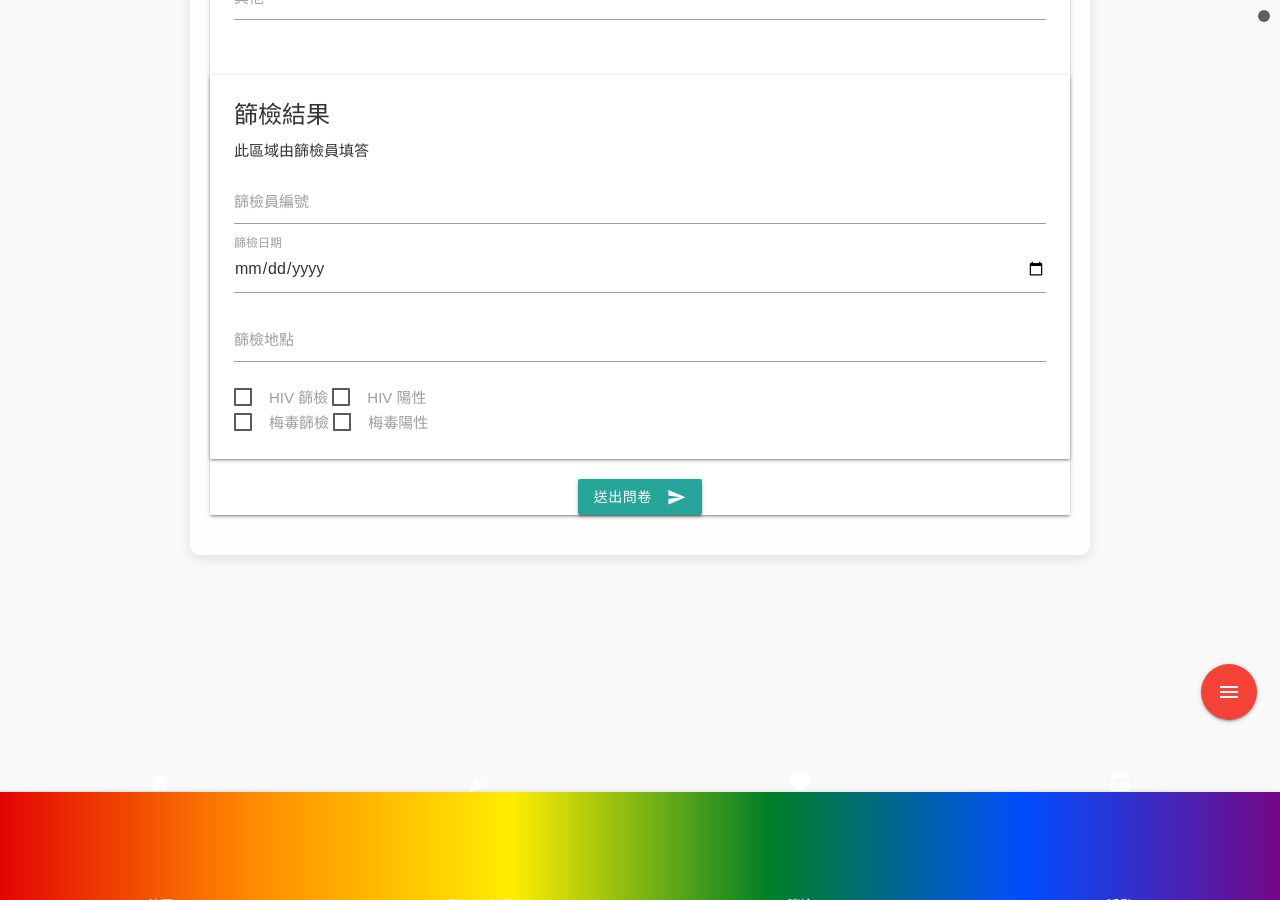
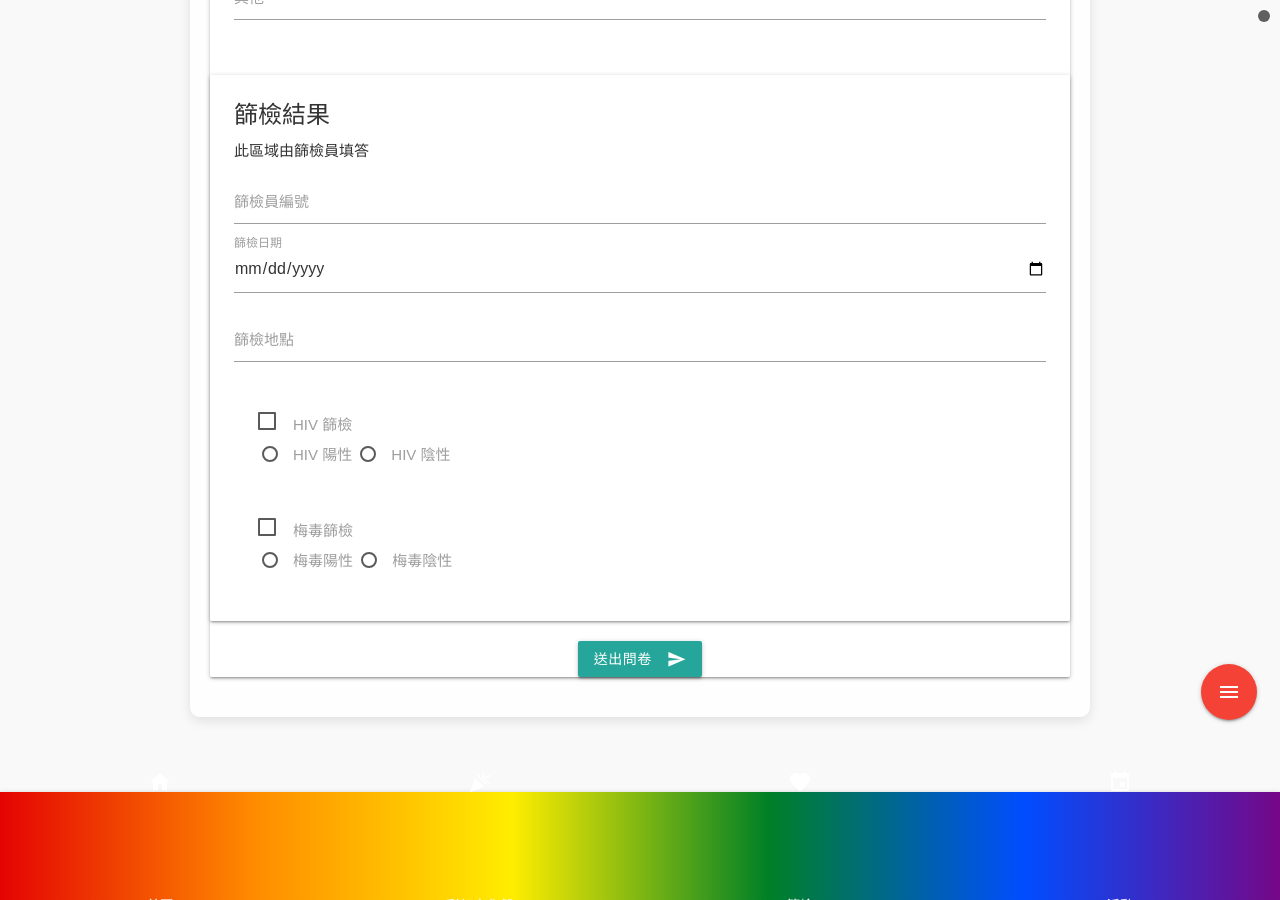
Before and after one commit to Gisneyland/Gisneyland.github.io, a Jekyll site: the page built from hiva/index.html, in a window 1280 px wide and 900 px high, scrolled down 995 px. Built offline with Jekyll 4.4.1, drawn with Linux system fonts in a browser that asks for light colours; nearby versions of some CDN libraries.

Commit message:
Update index.html

```diff
--- a/hiva/index.html
+++ b/hiva/index.html
@@ -7,127 +7,18 @@
 <h4 class="center-align" data-i18n="title">自我健康管理問卷</h4>
 <form id="questionnaire-form">
 
+  <!-- 篩檢須知 -->
+  {% include questionnaire/agreement.html %}
+
   <!-- 基本資料 -->
-  <div class="card"class="space-y-12">
-    <div class="card-content">
-      <span class="card-title" data-i18n="basic_info">篩檢須知</span>
-      <div class="input-field">
-        <input type="text" name="nickname" id="nickname">
-        <label for="nickname" data-i18n="nickname">暱稱</label>
-      </div>
-      <p>
-        <label>
-          <input type="checkbox" name="agreement" />
-          <span data-i18n="agreement">我同意篩檢員採集我的血液作為篩檢所需生物樣本，並在篩檢試劑判定結果為陽性時，由篩檢單位轉介醫療單位。</span>
-        </label>
-        <label>
-          <input type="checkbox" name="agreement_undetectable" />
-          <span data-i18n="agreement_undetectable">我已知悉 HIV 篩檢試劑有一個月的空窗期與三個月的空窗期，梅毒篩檢試劑有一個月的空窗期。空窗期表示試劑測不到抗原或抗體的時期。</span>
-        </label>
-      </p>
-      <div class="input-field">
-        <p>
-        <input type="date" name="last_screening_at" id="last_screening_at">
-        <label for="last_screening_at" data-i18n="last_screening">最近一次篩檢日期</label>
-        </p>
-      </div>
-    </div>
-  </div>
-
-  <!-- 性別 -->
-  <div class="card">
-    <div class="card-content">
-      <span class="card-title" data-i18n="gender">性別</span>
-      <p>
-        <label><input type="radio" name="gender" /><span data-i18n="cisman">順性別男性</span></label>
-        <label><input type="radio" name="gender" /><span data-i18n="ciswoman">順性別女性</span></label>
-        <label><input type="radio" name="gender" /><span data-i18n="transman">跨性別男性</span></label>
-        <label><input type="radio" name="gender" /><span data-i18n="transwoman">跨性別女性</span></label>
-        <label><input type="radio" name="gender" /><span data-i18n="nonbinary">非二元性別</span></label>
-      </p>
-    </div>
-  </div>
-
-  <!-- 性傾向 -->
-  <div class="card">
-    <div class="card-content">
-      <span class="card-title" data-i18n="orientation">性傾向</span>
-      <p>
-        <label><input type="radio" name="orientation" /><span data-i18n="heterosexual">異性戀</span></label>
-        <label><input type="radio" name="orientation" /><span data-i18n="homosexual">同性戀</span></label>
-        <label><input type="radio" name="orientation" /><span data-i18n="bisexual">雙性戀</span></label>
-        <label><input type="text" name="orientation" /><span data-i18n="orientation_others">其他</span></label>
-      </p>
-    </div>
-  </div>
-
-  <!-- 教育程度 -->
-  <div class="card">
-    <div class="card-content">
-      <span class="card-title" data-i18n="education">教育程度</span>
-      <p>
-        <label><input type="radio" name="education" /><span data-i18n="illiterate">小學以下</span></label>
-        <label><input type="radio" name="education" /><span data-i18n="primary">小學</span></label>
-        <label><input type="radio" name="education" /><span data-i18n="junior_high">國中</span></label>
-        <label><input type="radio" name="education" /><span data-i18n="senior_high">高中</span></label>
-        <label><input type="radio" name="education" /><span data-i18n="university">大學</span></label>
-        <label><input type="radio" name="education" /><span data-i18n="master">碩士</span></label>
-        <label><input type="radio" name="education" /><span data-i18n="phd">博士</span></label>
-      </p>
-    </div>
-  </div>
-
-  <!-- 居住地 -->
-  <div class="card">
-    <div class="card-content">
-      <span class="card-title" data-i18n="residence">居住地</span>
-      <p>
-        <label for="residence"></label>
-          <select id="residence"name="residence" >
-            <option><span data-i18n="hsinchu_city">新竹市</span></option>
-            <option><span data-i18n="hsinchu_county">新竹縣</span></option>
-            <option><span data-i18n="miaoli_county">苗栗縣</span></option>
-            <option><span data-i18n="taoyuan_city">桃園市</span></option>
-            <option><span data-i18n="residence_others">其他</span></option>
-          </select>
-          <div class="input-field">
-        <input type="text" name="residence" id="residence">
-        <label for="residence" data-i18n="residence_others">其他</label>
-          </p>
-          </div>
-    </div>
+  {% include questionnaire/profile.html %}
 
   <!-- 篩檢結果 -->
-  <div class="card">
-    <div class="card-content">
-      <span class="card-title" data-i18n="screening">篩檢結果</span>
-      <p>此區域由篩檢員填答</p>
-      <div class="input-field">
-        <input type="text" name="screener" id="screener">
-        <label for="screener" data-i18n="screener">篩檢員編號</label>
-      </div>
-      <div class="input-field">
-        <input type="date" name="screening_at" id="screening_at">
-        <label for="screening_at" data-i18n="screening_date">篩檢日期</label>
-      </div>
-      <div class="input-field">
-        <input type="text" name="screening_place" id="screening_place">
-        <label for="screening_place" data-i18n="screening_place">篩檢地點</label>
-      </div>
-      <p>
-        <label><input type="checkbox" name="screening_hiv" /><span data-i18n="screening_hiv">HIV 篩檢</span></label>
-        <label><input type="checkbox" name="hiv_positive" /><span data-i18n="hiv_positive">HIV 陽性</span></label>
-      </p>
-      <p>
-        <label><input type="checkbox" name="screening_syphilis" /><span data-i18n="screening_syphilis">梅毒篩檢</span></label>
-        <label><input type="checkbox" name="syphilis_positive" /><span data-i18n="syphilis_positive">梅毒陽性</span></label>
-      </p>
-    </div>
-  </div>
+  {% include questionnaire/result.html %}
 
   <!-- 送出 -->
-  <div class="center-align" style="margin:20px;">
-    <button class="btn waves-effect waves-light" type="submit" data-i18n="submit">送出問卷
+  <div class="center-align space-y-2" style="margin:20px;">
+    <button class="btn waves-effect waves-light hover:border-transparent" type="submit" data-i18n="submit">送出問卷
       <i class="material-icons right">send</i>
     </button>
   </div>
```
